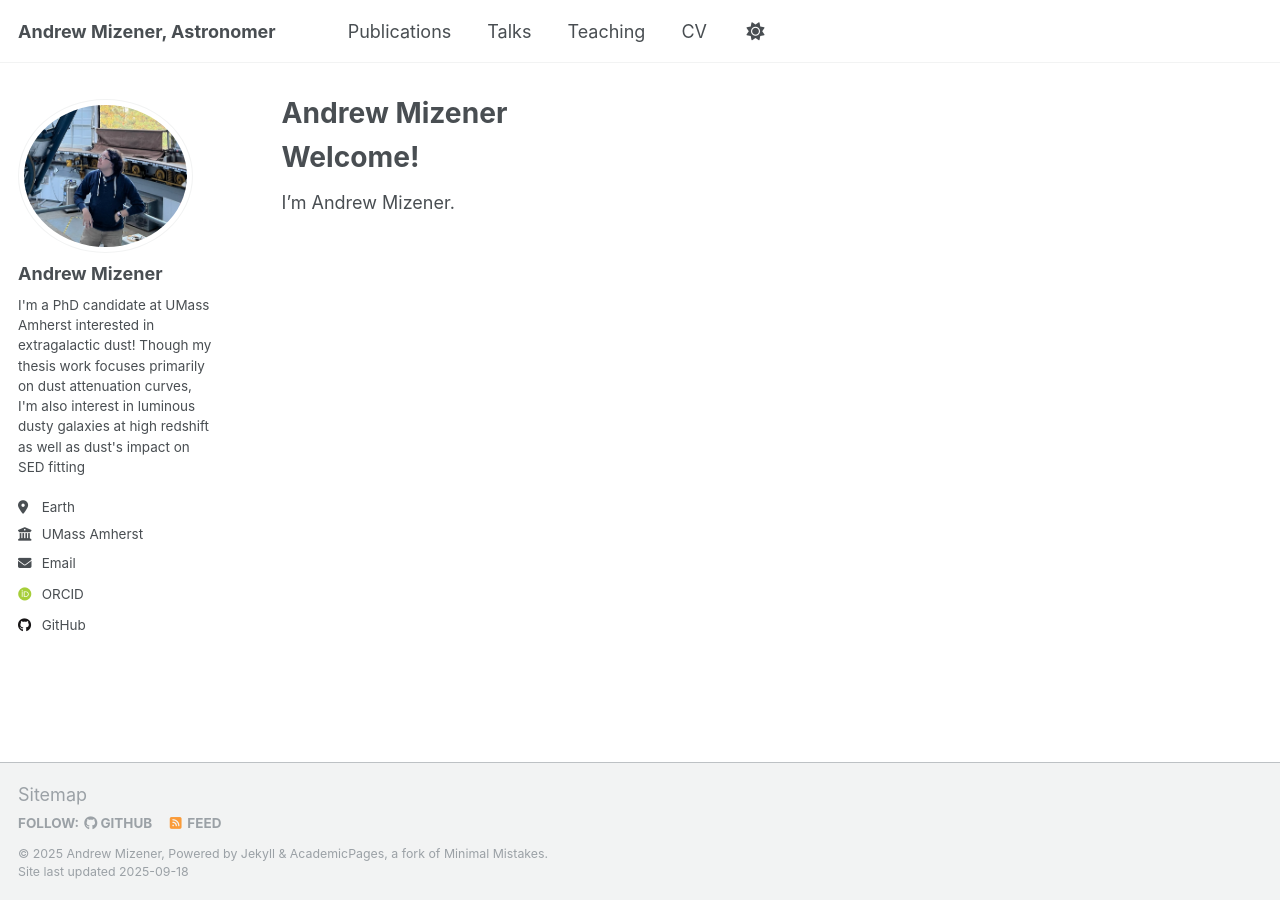
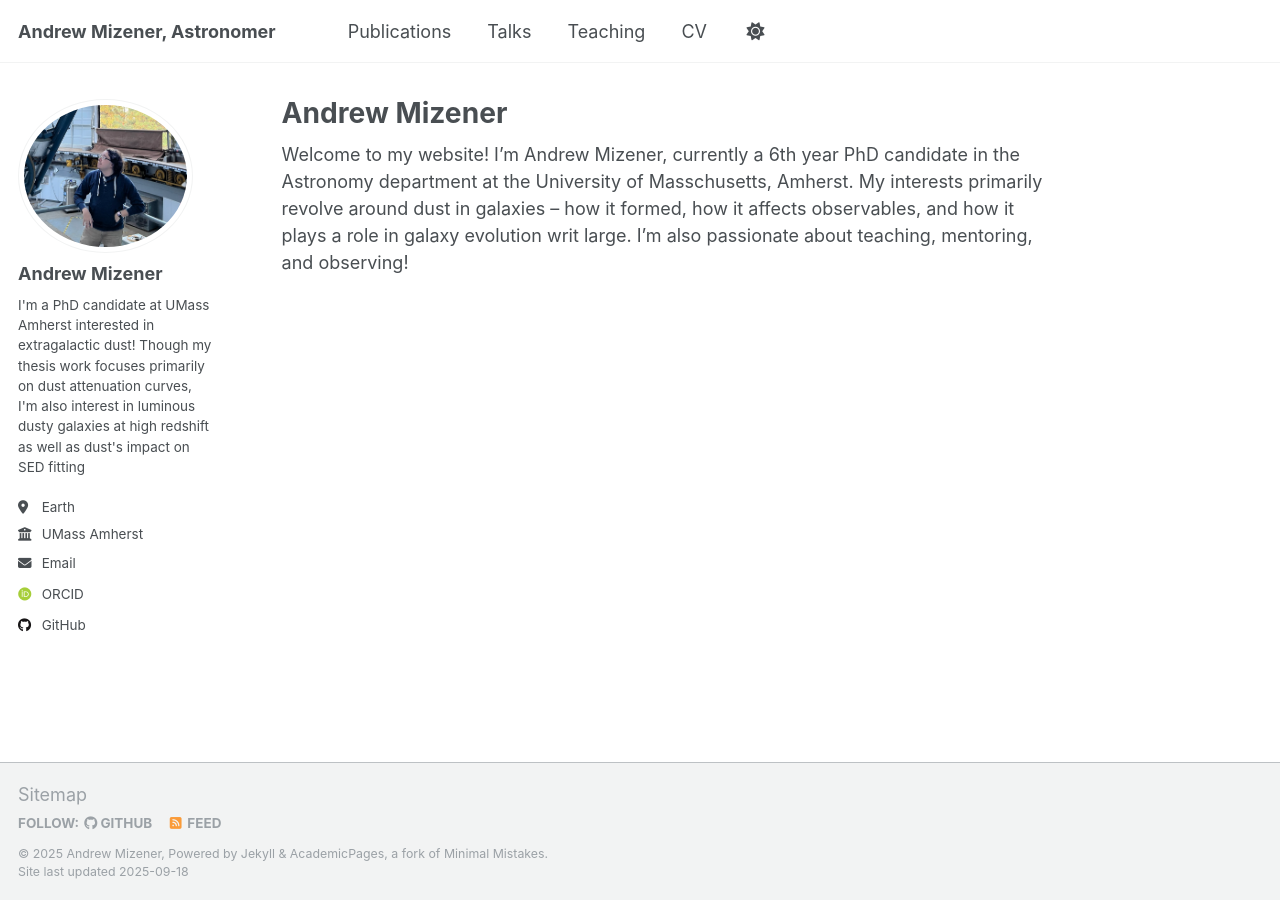
Before and after one commit to amizener64/amizener64.github.io, a Jekyll site: the page built from _pages/about.md, in a window 1280 px wide. Built offline with Jekyll 4.4.1, drawn with Linux system fonts in a browser that asks for light colours; some web fonts are replaced; a script that is not in the unit is left out.

Commit message:
Update about.md

```diff
--- a/_pages/about.md
+++ b/_pages/about.md
@@ -7,8 +7,4 @@ redirect_from:
   - /about.html
 ---
 
-
-Welcome!
-======
-
-I'm Andrew Mizener.
+Welcome to my website! I'm Andrew Mizener, currently a 6th year PhD candidate in the Astronomy department at the University of Masschusetts, Amherst. My interests primarily revolve around dust in galaxies -- how it formed, how it affects observables, and how it plays a role in galaxy evolution writ large. I'm also passionate about teaching, mentoring, and observing!
```
